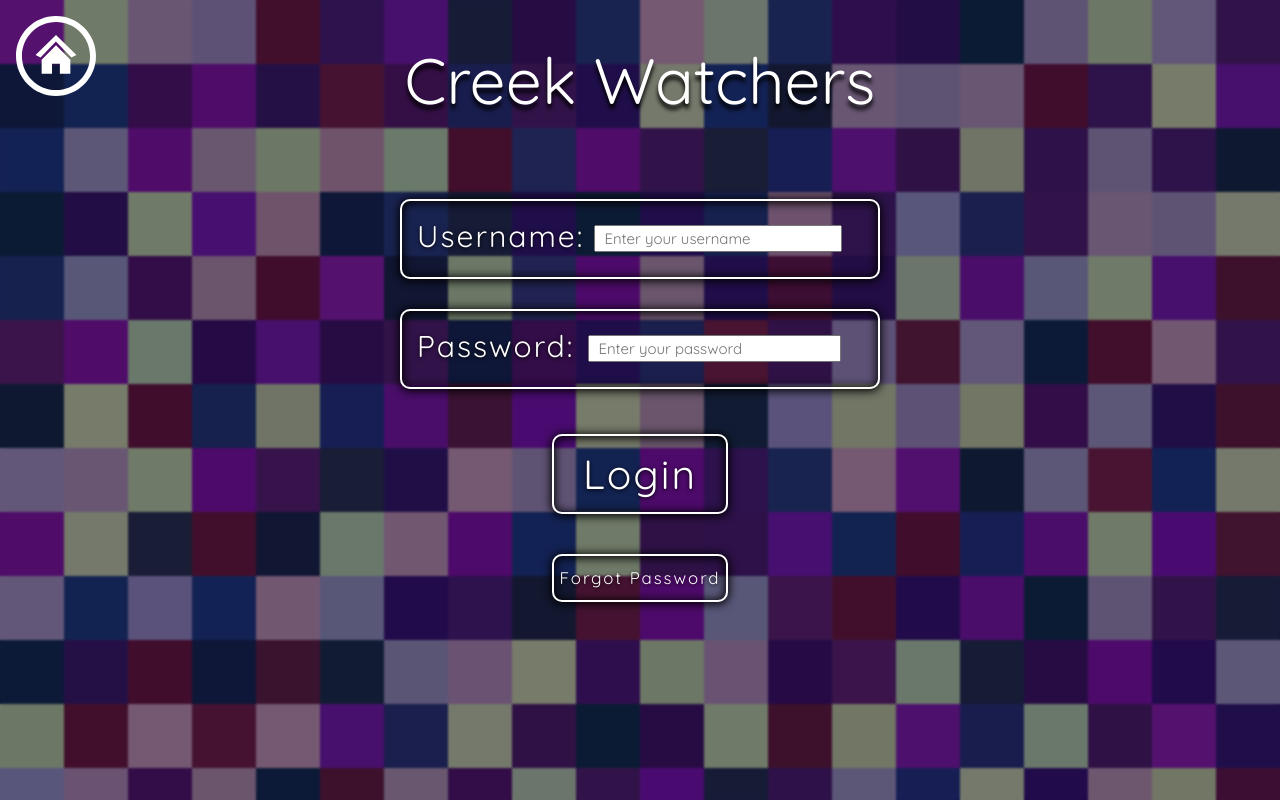
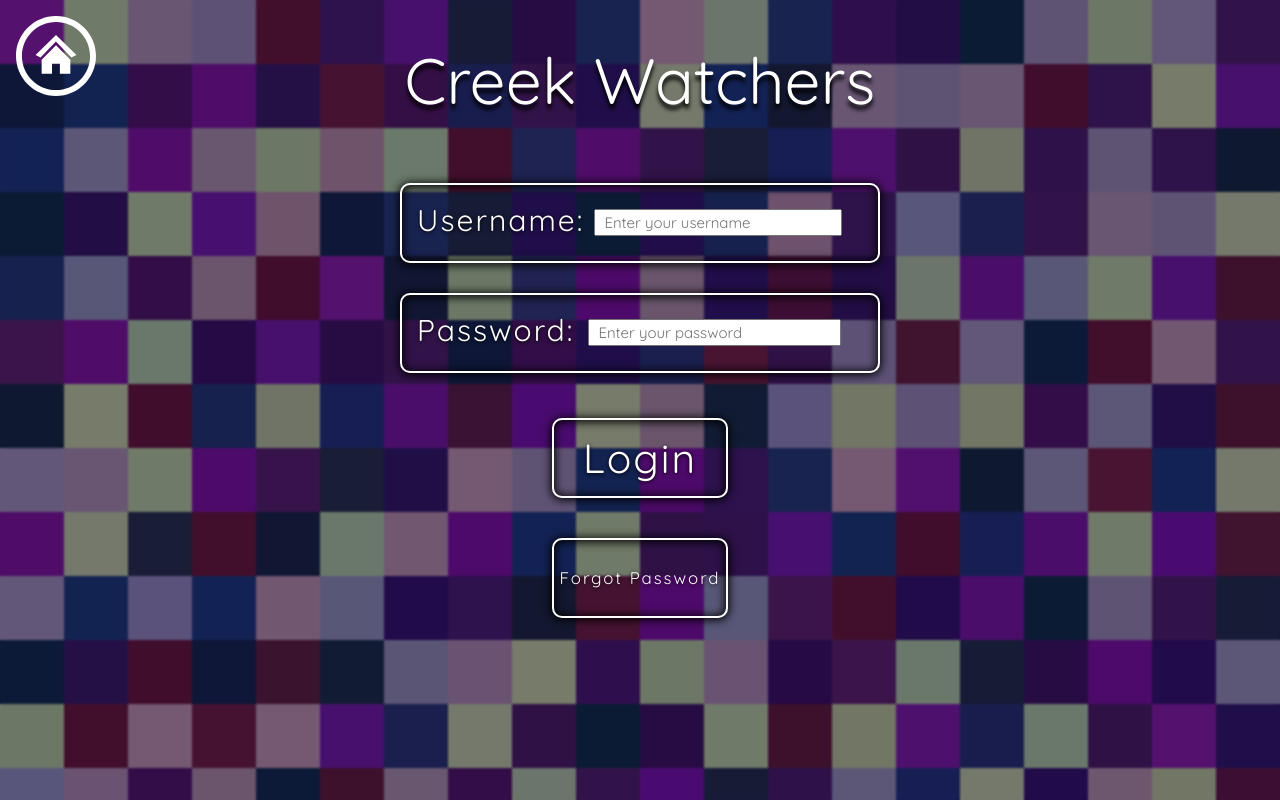
Before and after one commit to Salisbury-University/creekwatchersweb, a website: page login.html in a window 1280 px wide. Drawn offline with Linux system fonts and the light colour scheme.

Commit message:
small ui changes
-login forgot button

```diff
--- a/login.css
+++ b/login.css
@@ -237,7 +237,7 @@ label {
     z-index: 3;
     /* top: 65vh; Adjust the top position to place it in the middle */
     left: calc(50vw - 10vh); /* Center the login button horizontally */
-    height: 6vh;
+    height: 10vh;
     width: 22vh;
     font-size: 0.7em;
     letter-spacing: 2px;
--- a/register.css
+++ b/register.css
@@ -148,7 +148,6 @@ body {
     display: flex;
     align-items: center;
 	text-align: center;
-    width: 100%;
     box-sizing: border-box;
     margin-bottom: 30px; /* Add some spacing between label-input groups */
     text-shadow: 0px 1px 4px black;
```
